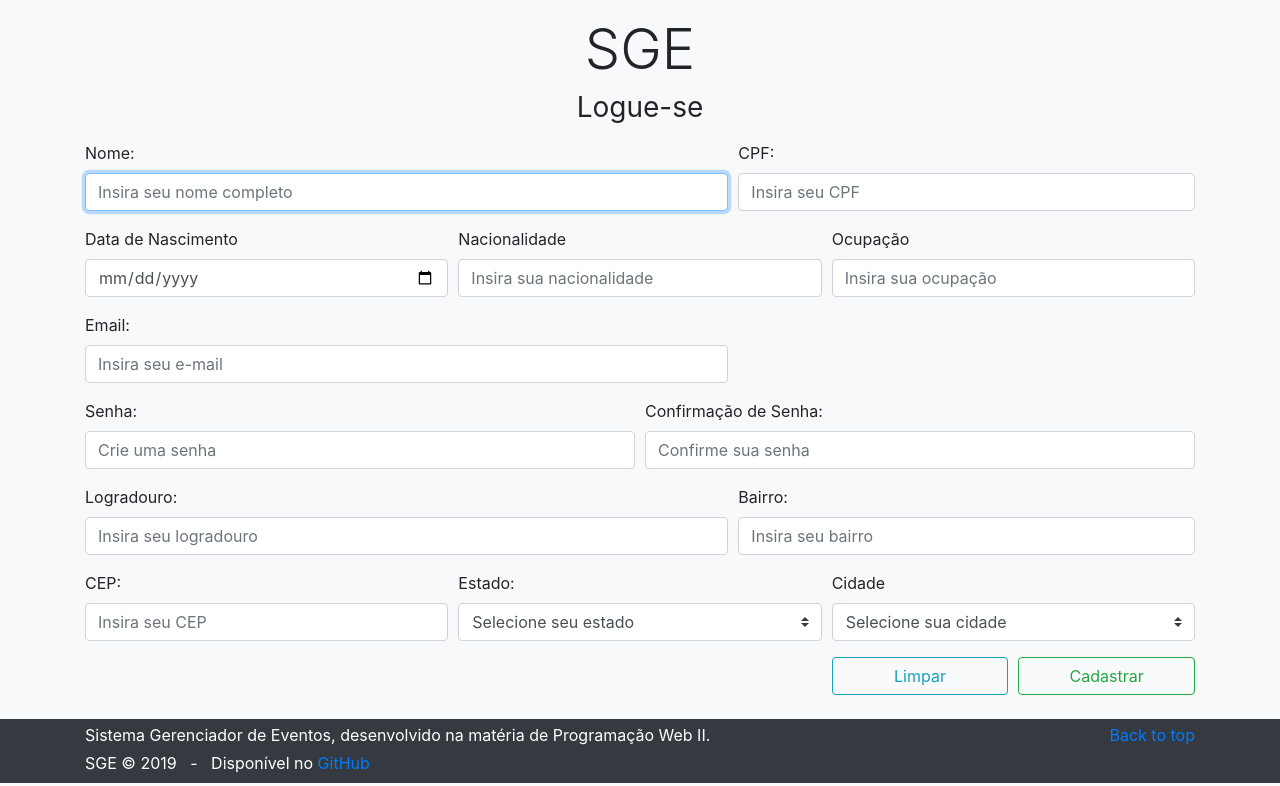
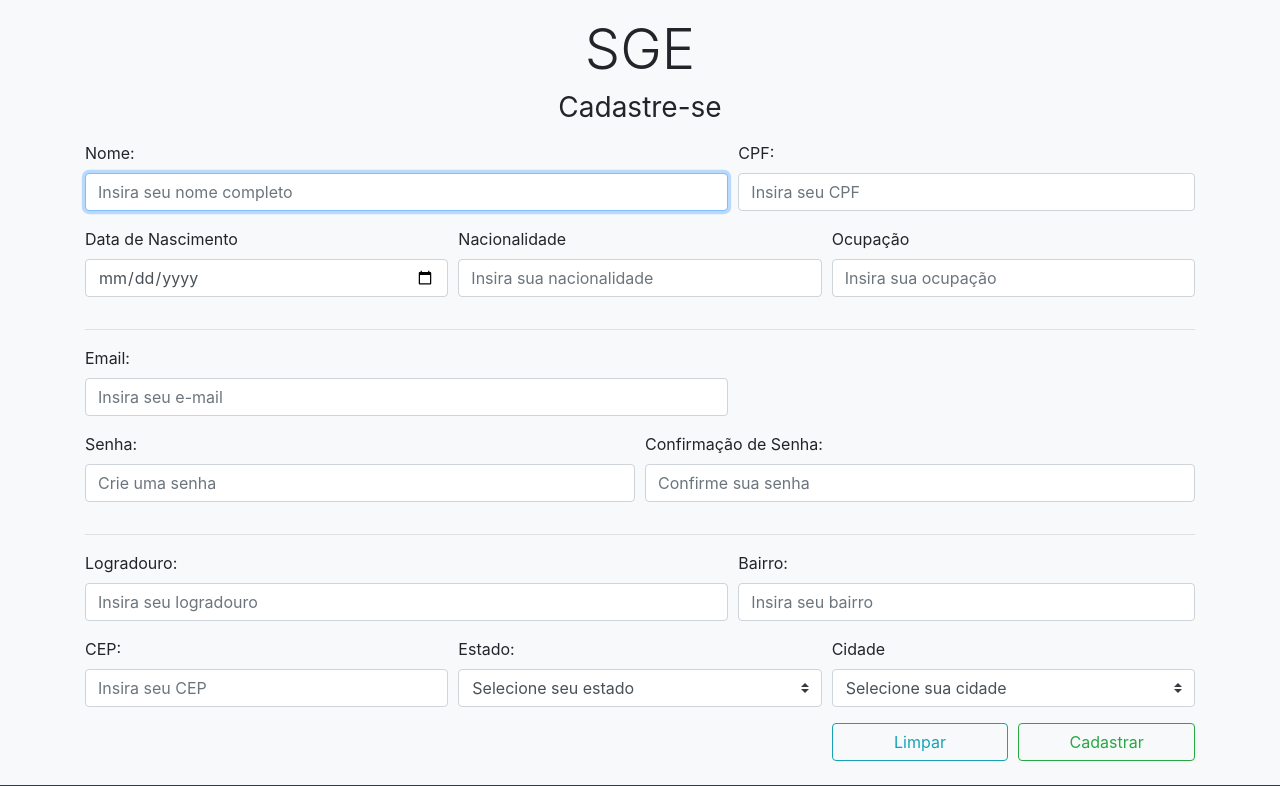
Before and after one commit to pwii-2019-1/pwii-projeto-pratico-2-2019-1-sge, a PHP site: page /public_html/view/cadastro.php in a window 1280 px wide. Shown: the part 56-842 px from the top of the page. Run offline with PHP 8.4, Linux system fonts and the light colour scheme; some libraries are stand-ins or nearby versions.

Commit message:
Update cadastro.php

```diff
--- a/public_html/view/cadastro.php
+++ b/public_html/view/cadastro.php
@@ -40,7 +40,7 @@
             <div class="row">
                 <div class="col">
                     <h1 class="display-4 text-center">SGE</h1>
-                    <h1 class="h3 mb-3 font-weight-normal text-center">Logue-se</h1>
+                    <h1 class="h3 mb-3 font-weight-normal text-center">Cadastre-se</h1>
                 </div>
             </div>
             <form class="needs-validation">
@@ -68,6 +68,7 @@
                         <input type="text" class="form-control" id="ocupacao" placeholder="Insira sua ocupação" required>
                     </div>
                 </div>
+		<hr>
                 <div class="form-row">
                     <div class="form-group col-md-7">
                         <label for="email">Email:</label>
@@ -84,7 +85,8 @@
                         <input type="password" class="form-control" id="confirm_senha" placeholder="Confirme sua senha" required>
                     </div>
                 </div>
-                <div class="form-row">
+                <hr>
+		<div class="form-row">
                     <div class="form-group col-md-7">
                         <label for="logradouro">Logradouro:</label>
                         <input type="text" class="form-control" id="logradouro" placeholder="Insira seu logradouro" required>
```
